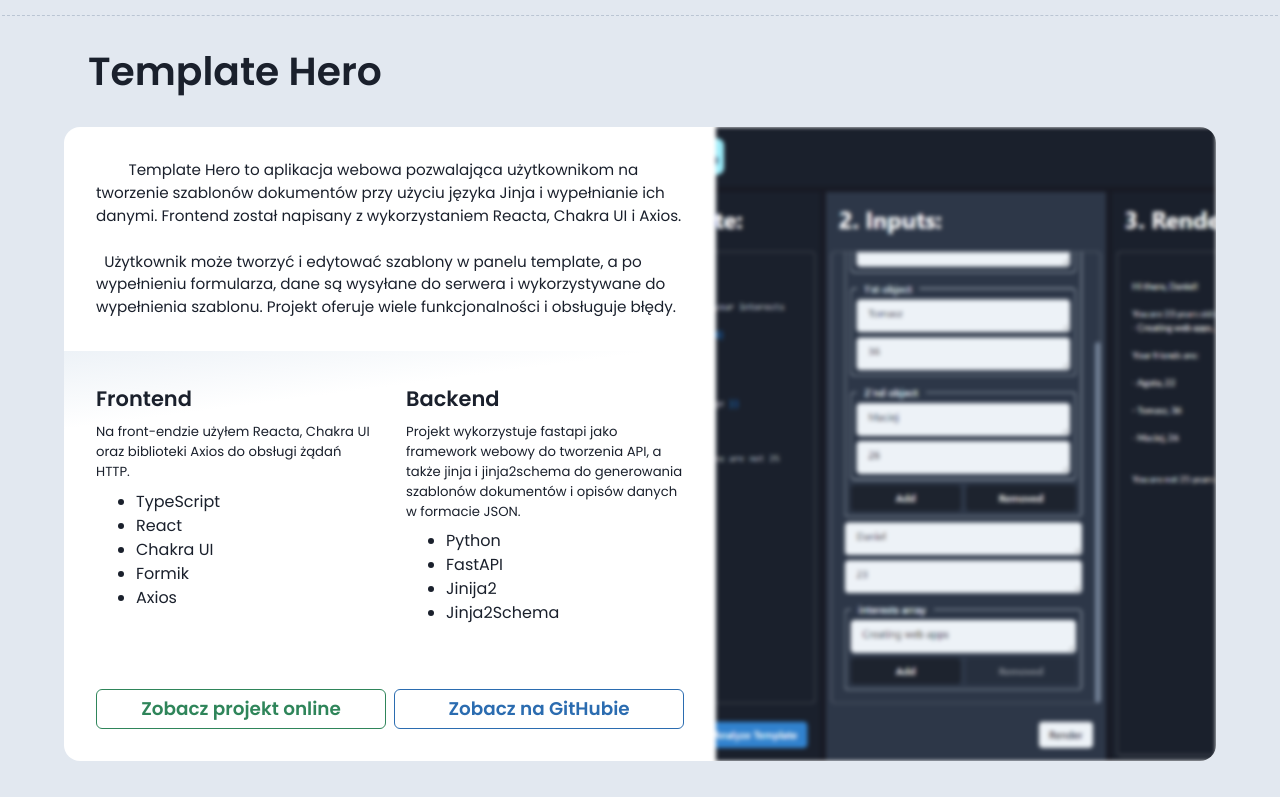
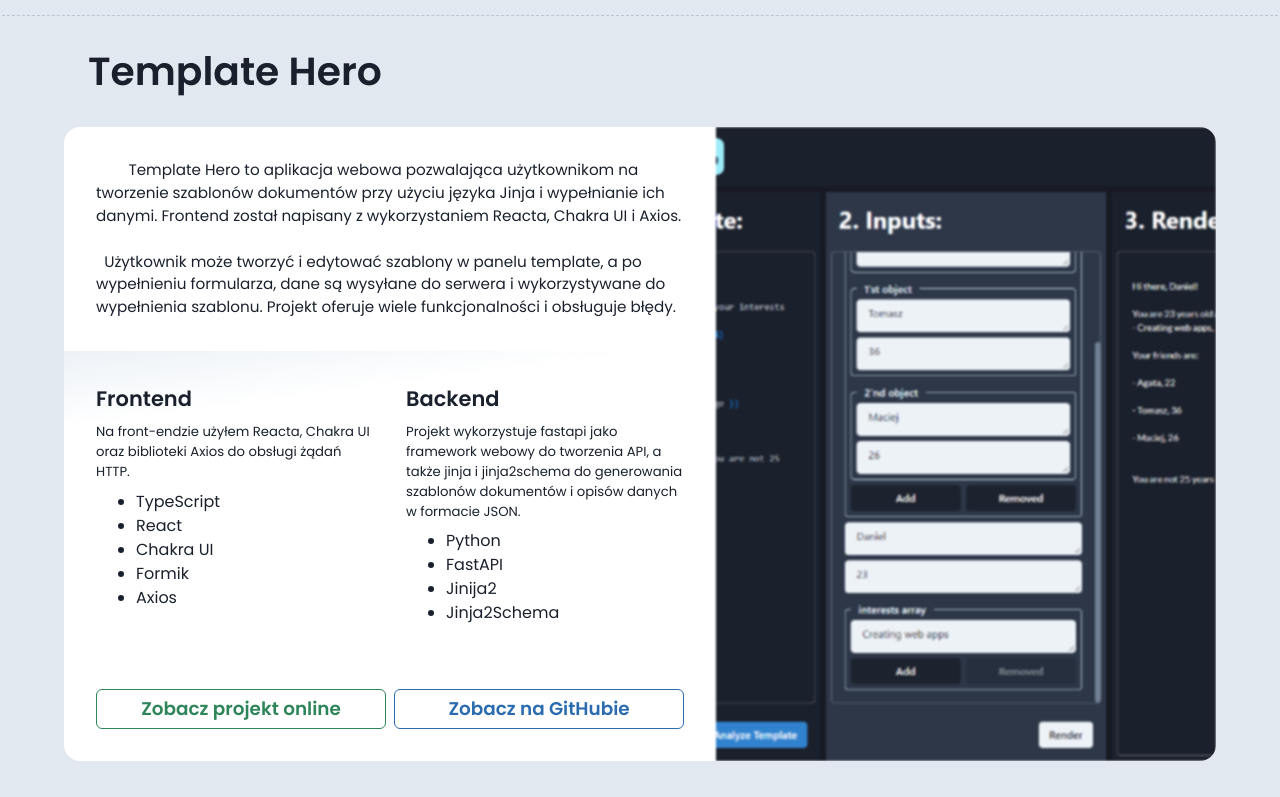
Before and after one commit to brzostekd/github-pages-hub, a React (Create React App) app: page / in a window 1280 px wide. Shown: the part 620-1417 px from the top of the page. Built offline with nearby package versions, Linux system fonts and the light colour scheme; no server answers.

Commit message:
Updated ProjectCard component and related logic.

```diff
--- a/src/App.tsx
+++ b/src/App.tsx
@@ -6,6 +6,7 @@ import {
   VStack,
   Center,
   Flex,
+  useBreakpointValue,
 } from "@chakra-ui/react";
 import { Divider } from "@chakra-ui/react";
 import ProjectCard from "./components/ProjectCard";
@@ -21,6 +22,7 @@ function App() {
     pn: "777 666 555",
     ea: "my.email.default@default.com",
   });
+  const placeImgFirst = useBreakpointValue<boolean>({ base: true, xl: false });
   useEffect(() => {
     (async () => {
       setPrivateData(await getPrivateData());
@@ -37,7 +39,7 @@ function App() {
             <ActionButton
               content={"+48 " + privateData.pn}
               onClick={function () {
-                window.open("tel:" + privateData.pn.replaceAll(" ", ""));
+                window.open("tel:+48" + privateData.pn.replaceAll(" ", ""));
               }}
               IconComp={PhoneIcon}
             ></ActionButton>
@@ -82,7 +84,11 @@ function App() {
             width={"100vw"}
           ></Divider>
           {ProjectsData.map((project) => (
-            <ProjectCard key={project.cardTitle} {...project} />
+            <ProjectCard
+              placeImgFirst={placeImgFirst ?? false}
+              key={project.cardTitle}
+              {...project}
+            />
           ))}
         </VStack>
       </Center>
--- a/src/components/ProjectCard.tsx
+++ b/src/components/ProjectCard.tsx
@@ -30,7 +30,7 @@ const ProjectCard: React.FC<ProjectCardProps> = ({
   const ImgElement = (
     <Image
       //   shadow={"2xl"}
-      filter={{ base: "blur(1px)", md: "blur(2px)" }}
+      filter={"blur(1px)"}
       objectFit="cover"
       maxW={{ base: "100%", xl: "500px" }}
       maxH={{ base: "500px", xl: "100%" }}
--- a/src/data.tsx
+++ b/src/data.tsx
@@ -13,14 +13,13 @@ const Bio: BioType = {
   Jako programista, jestem bardzo skrupulatny i dbam o szczegóły, szczególnie jeśli chodzi o tworzenie kodu i dokumentacji. Jestem zawsze otwarty na nowe wyzwania i szybko uczę się nowych technologii, co pozwoliło mi szybko tworzyć moje projekty.`,
 };
 
-const ProjectsData: ProjectCardProps[] = [
+const ProjectsData: Omit<ProjectCardProps, "placeImgFirst">[] = [
   {
     imgSrc: s2,
     cardTitle: "Template Hero",
     about: `        Template Hero to aplikacja webowa pozwalająca użytkownikom na tworzenie szablonów dokumentów przy użyciu języka Jinja i wypełnianie ich danymi. Frontend został napisany z wykorzystaniem Reacta, Chakra UI i Axios.
 
   Użytkownik może tworzyć i edytować szablony w panelu template, a po wypełnieniu formularza, dane są wysyłane do serwera i wykorzystywane do wypełnienia szablonu. Projekt oferuje wiele funkcjonalności i obsługuje błędy.`,
-    placeImgFirst: false,
     stacks: [
       {
         stackType: "Frontend" as const,
@@ -53,8 +52,7 @@ const ProjectsData: ProjectCardProps[] = [
     cardTitle: "Future Perfect",
     about: `        Future Perfect to aplikacja internetowa, pozwalająca na zarządzanie czasem i osiąganie celów z wykorzystaniem techniki pomodoro. Użytkownicy tworzą cele i zadania, a następnie zaznaczają ich postęp, wykorzystując minutnik pomodoro. Aplikacja umożliwia także ustawianie priorytetów i śledzenie postępu w osiąganiu celów.
 
-    Projekt został napisany w TypeScript, React oraz ChakraUI, a komunikacja między frontendem a backendem odbywa się poprzez API napisane w Pythonie z użyciem FastAPI. Future Perfect wykorzystuje context, state oraz reducery i jest idealnym narzędziem dla osób, które chcą efektywnie zarządzać swoim czasem i osiągać cele.`,
-    placeImgFirst: false,
+    Projekt został napisany w TypeScript, React oraz ChakraUI. Future Perfect wykorzystuje context, state oraz reducery i jest idealnym narzędziem dla osób, które chcą efektywnie zarządzać swoim czasem i osiągać cele.`,
     stacks: [
       {
         stackType: "Frontend" as const,
```
